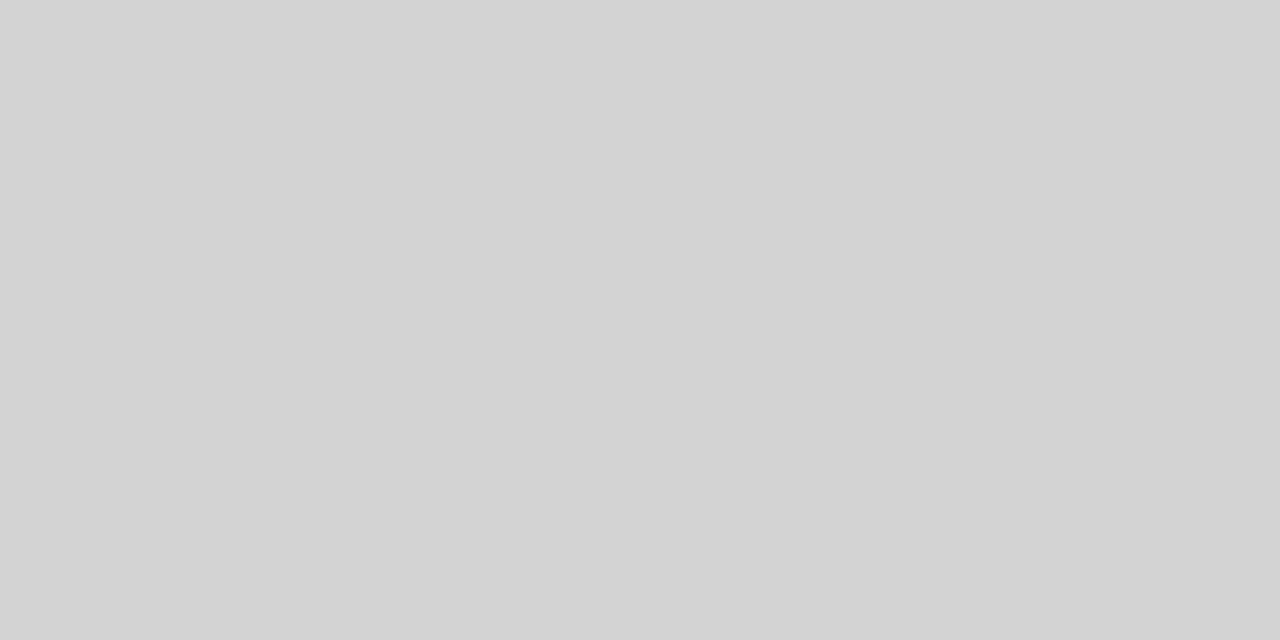
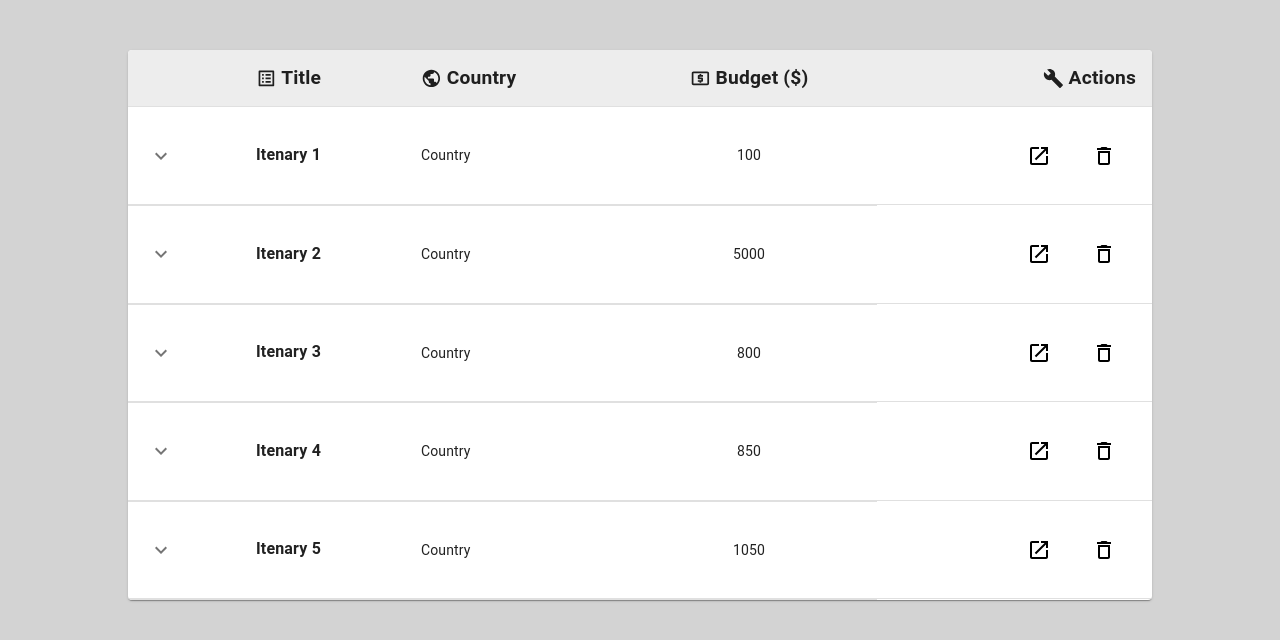
Before and after one commit to namiwa/TT1_table3, a React (Create React App) app in the folder Frontend/client/: page /home in a window 1280 px wide. Before the commit this address had no page. Shown: the top 640 px of the page. Built offline with nearby package versions, Linux system fonts and the light colour scheme.

Commit message:
Dashboard table

```diff
--- a/Frontend/client/package.json
+++ b/Frontend/client/package.json
@@ -3,9 +3,13 @@
   "version": "0.1.0",
   "private": true,
   "dependencies": {
+    "@emotion/react": "^11.11.3",
+    "@emotion/styled": "^11.11.0",
     "@fortawesome/fontawesome-svg-core": "^1.2.36",
     "@fortawesome/free-solid-svg-icons": "^5.15.4",
     "@fortawesome/react-fontawesome": "^0.1.16",
+    "@mui/icons-material": "^5.15.5",
+    "@mui/material": "^5.15.5",
     "@testing-library/jest-dom": "^5.17.0",
     "@testing-library/react": "^13.4.0",
     "@testing-library/user-event": "^13.5.0",
--- a/Frontend/client/src/App.js
+++ b/Frontend/client/src/App.js
@@ -2,6 +2,7 @@ import './App.css';
 import { Route, Routes, Navigate, BrowserRouter } from "react-router-dom";
 import Login from './pages/Login';
 import Register from './pages/Register';
+import Dashboard from './pages/Dashboard';
 
 function App() {
   return (
@@ -10,6 +11,7 @@ function App() {
           <Route path="/" element={<Navigate to="/login" />} />
           <Route path="/login" element={<Login />} />
           <Route path="/register" element={<Register />} />
+          <Route path="/home" element={<Dashboard />} />
         </Routes>
       </BrowserRouter>
   );
--- /dev/null
+++ b/Frontend/client/src/components/DashboardTable.jsx
@@ -0,0 +1,138 @@
+import * as React from 'react';
+import PropTypes from 'prop-types';
+import Box from '@mui/material/Box';
+import Collapse from '@mui/material/Collapse';
+import IconButton from '@mui/material/IconButton';
+import Table from '@mui/material/Table';
+import TableBody from '@mui/material/TableBody';
+import TableCell from '@mui/material/TableCell';
+import TableContainer from '@mui/material/TableContainer';
+import TableHead from '@mui/material/TableHead';
+import TableRow from '@mui/material/TableRow';
+import Button from '@mui/material/Button';
+import Typography from '@mui/material/Typography';
+import Paper from '@mui/material/Paper';
+import KeyboardArrowDownIcon from '@mui/icons-material/KeyboardArrowDown';
+import KeyboardArrowUpIcon from '@mui/icons-material/KeyboardArrowUp';
+import DeleteOutlineIcon from '@mui/icons-material/DeleteOutline';
+import OpenInNewOutlinedIcon from '@mui/icons-material/OpenInNewOutlined';
+import PublicIcon from '@mui/icons-material/Public';
+import LocalAtmIcon from '@mui/icons-material/LocalAtm';
+import BuildIcon from '@mui/icons-material/Build';
+import ListAltIcon from '@mui/icons-material/ListAlt';
+
+function createData(title, country, budget, destinations) {
+    return {
+      title,
+      country,
+      budget,
+      destinations
+    };
+}
+
+function Row(props) {
+    const { row } = props;
+    const [open, setOpen] = React.useState(false);
+
+    return (
+      <React.Fragment>
+        <TableRow sx={{ '& > *': { borderBottom: 'unset' } }}>
+          <TableCell>
+            <IconButton
+              aria-label="expand row"
+              size="small"
+              onClick={() => setOpen(!open)}
+            >
+              {open ? <KeyboardArrowUpIcon /> : <KeyboardArrowDownIcon />}
+            </IconButton>
+          </TableCell>
+          <TableCell component="th" scope="row">
+            {row.title}
+          </TableCell>
+          <TableCell>{row.country}</TableCell>
+          <TableCell align="center">{row.budget}</TableCell>
+          <TableCell align="right">
+                <Button className='actions-button' href='#'><OpenInNewOutlinedIcon /></Button>
+                <Button className='actions-button'><DeleteOutlineIcon /></Button>
+          </TableCell>
+        </TableRow>
+        <TableRow className='table-content' style={{ backgroundColor: 'rgba(0, 0, 0, 0.04)' }}>
+          <TableCell style={{ paddingBottom: 0, paddingTop: 0 }} colSpan={4}>
+            <Collapse in={open} timeout="auto" unmountOnExit>
+              <Box sx={{ margin: 1 }}>
+                <ul className='destinations-list'>
+                    {
+                        row.destinations.map(destination => {
+                            return <li>{destination}</li>
+                        })
+                    }
+                </ul>
+                {/* <button>Edit</button>
+                <button>Delete</button> */}
+              </Box>
+            </Collapse>
+          </TableCell>
+        </TableRow>
+      </React.Fragment>
+    );
+  }
+
+//   Row.propTypes = {
+//     row: PropTypes.shape({
+//       calories: PropTypes.number.isRequired,
+//       carbs: PropTypes.number.isRequired,
+//       fat: PropTypes.number.isRequired,
+//       history: PropTypes.arrayOf(
+//         PropTypes.shape({
+//           amount: PropTypes.number.isRequired,
+//           customerId: PropTypes.string.isRequired,
+//           date: PropTypes.string.isRequired,
+//         }),
+//       ).isRequired,
+//       name: PropTypes.string.isRequired,
+//       price: PropTypes.number.isRequired,
+//       protein: PropTypes.number.isRequired,
+//     }).isRequired,
+//   };
+
+  Row.propTypes = {
+    row: PropTypes.shape({
+      title: PropTypes.string.isRequired,
+      country: PropTypes.string.isRequired,
+      budget: PropTypes.number.isRequired,
+      destinations: PropTypes.array.isRequired,
+    }).isRequired,
+  };
+
+  const rows = [
+    createData('Itenary 1', 'Country', 100, ['Destination 1', 'Destination 2', 'Destination 3', 'Destination 4']),
+    createData('Itenary 2', 'Country', 5000, ['Destination 1', 'Destination 2', 'Destination 3', 'Destination 4']),
+    createData('Itenary 3', 'Country', 800, ['Destination 1', 'Destination 2', 'Destination 3', 'Destination 4']),
+    createData('Itenary 4', 'Country', 850, ['Destination 1', 'Destination 2', 'Destination 3', 'Destination 4']),
+    createData('Itenary 5', 'Country', 1050, ['Destination 1', 'Destination 2', 'Destination 3', 'Destination 4']),
+  ];
+
+const DashboardTable = () => {
+  return (
+    <TableContainer component={Paper} className='dashboard-table'>
+      <Table aria-label="collapsible table">
+        <TableHead>
+          <TableRow>
+            <TableCell />
+            <TableCell><ListAltIcon /> Title</TableCell>
+            <TableCell><PublicIcon /> Country</TableCell>
+            <TableCell align="center"><LocalAtmIcon /> Budget ($)</TableCell>
+            <TableCell align="right"><BuildIcon /> Actions</TableCell>
+          </TableRow>
+        </TableHead>
+        <TableBody>
+          {rows.map((row) => (
+            <Row key={row.name} row={row} />
+          ))}
+        </TableBody>
+      </Table>
+    </TableContainer>
+  )
+}
+
+export default DashboardTable
--- /dev/null
+++ b/Frontend/client/src/pages/Dashboard.css
@@ -0,0 +1,43 @@
+.dashboard-page .dashboard-table {
+    margin: 50px 0;
+}
+
+.dashboard-page thead th, .dashboard-page tbody th {
+    font-weight: 700;
+    font-size: 1.2rem;
+}
+
+.dashboard-page thead {
+    background-color: #ededed;
+}
+
+.dashboard-page tbody th {
+    font-weight: 700;
+    font-size: 1rem;
+}
+
+.dashboard-page thead th .MuiSvgIcon-root {
+    vertical-align: sub;
+    font-size: 1.3rem;
+}
+
+.destinations-list {
+    padding-left: 150px;
+}
+
+.MuiButton-text.actions-button {
+    border-radius: 50%;
+    width: 65px;
+    height: 65px;
+    color: #000000;
+    font-size: 1rem;
+    padding: 0;
+}
+
+.MuiButton-text.actions-button:hover {
+    background-color: rgba(0, 0, 0, 0.04);
+}
+
+.table-content {
+
+}
--- /dev/null
+++ b/Frontend/client/src/pages/Dashboard.jsx
@@ -0,0 +1,12 @@
+import DashboardTable from '../components/DashboardTable';
+import './Dashboard.css';
+
+const Dashboard = () => {
+  return (
+    <section className='dashboard-page'>
+        <DashboardTable />
+    </section>
+  )
+}
+
+export default Dashboard
```
Also changed, not shown: 1 other file (tests, documents, lock files or other folders).
